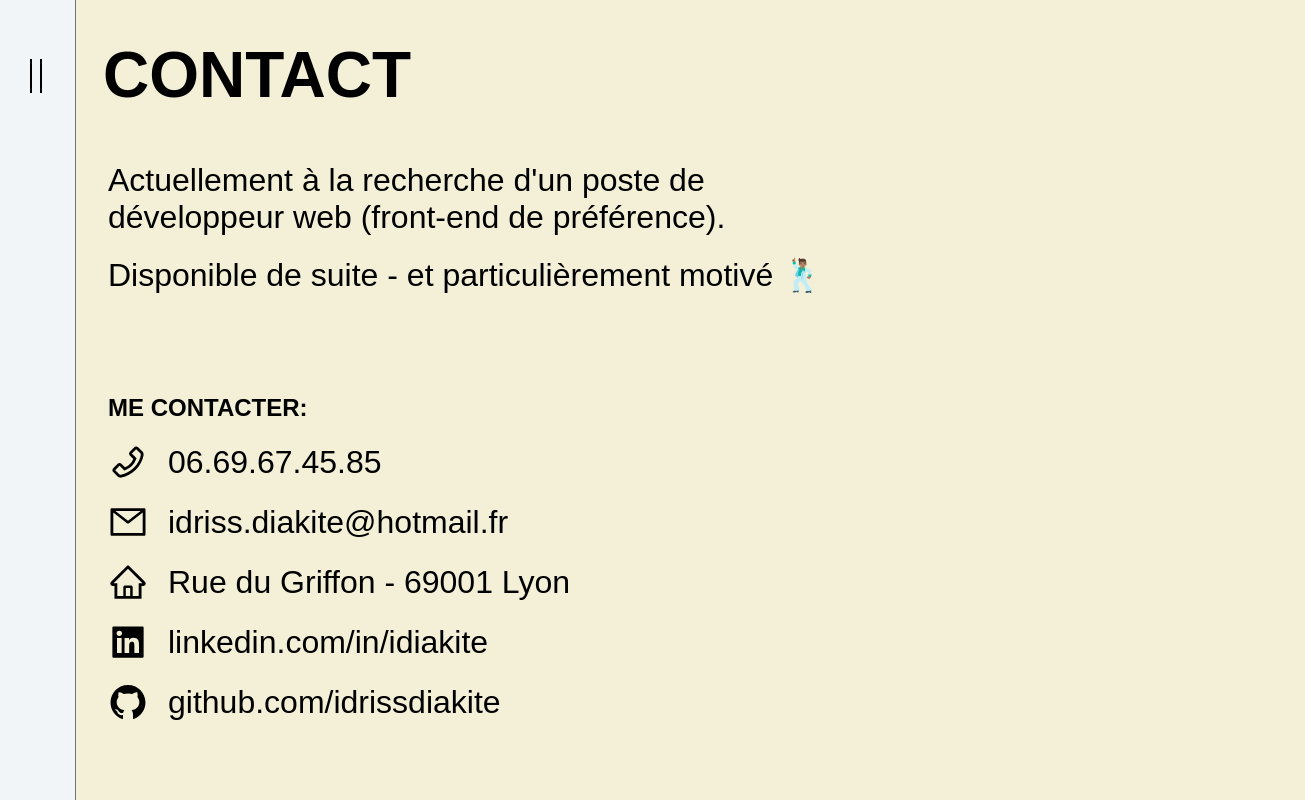
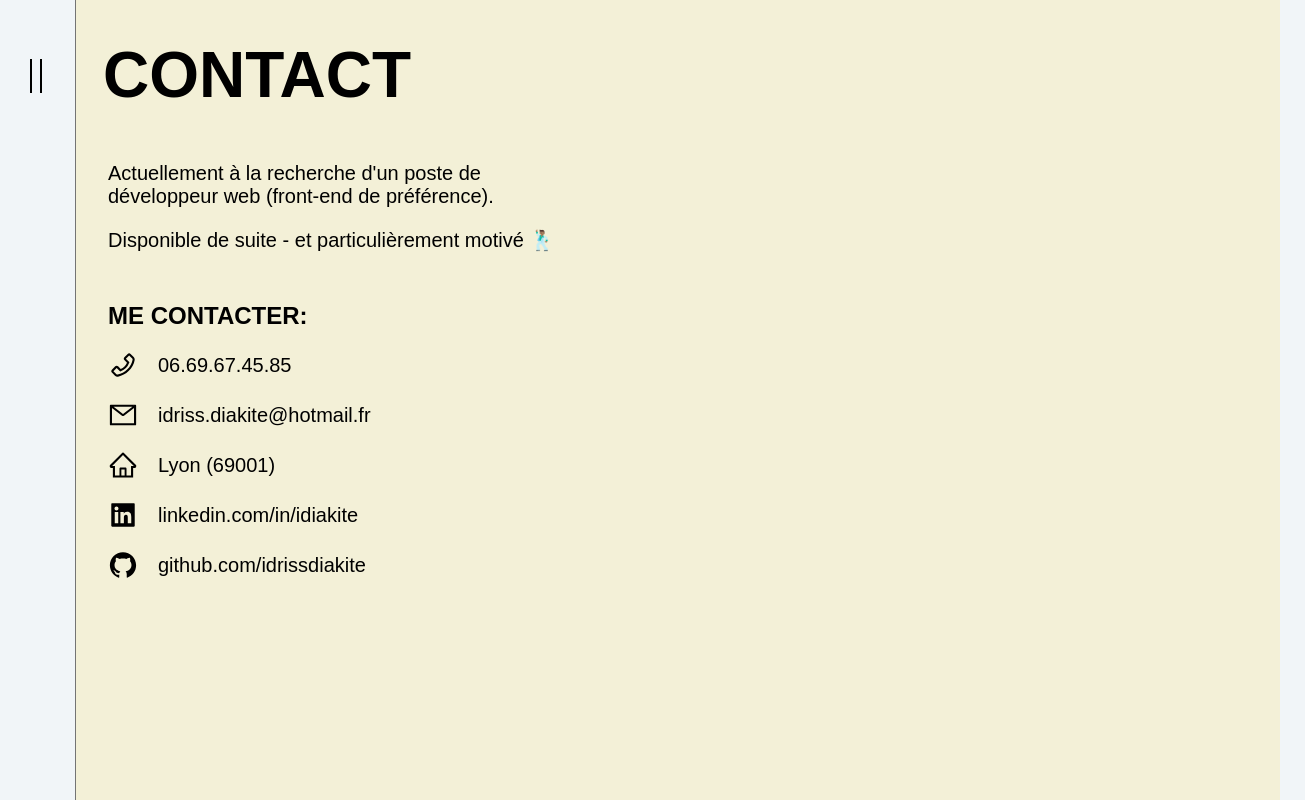
Before and after one commit to idrissdiakite/portfolio-react, a React (Create React App) app: page /contact in a window 1280 px wide. Shown: the whole page, 1305 px wide, since content can reach past the window. Built offline with nearby package versions, Linux system fonts and the light colour scheme; a web font is replaced by a local one.

Commit message:
button display + responsive

```diff
--- a/src/components/Button/style.scss
+++ b/src/components/Button/style.scss
@@ -6,7 +6,7 @@
     justify-content: center;
     position: absolute;
     right: 4vw;
-    bottom: 2vh;
+    bottom: 3vh;
     z-index: 15;
 
     color: $color-1;
@@ -32,6 +32,6 @@
 
 @media screen and (min-width: 768px) {
     .button { // on affiche le bouton en bas uniquement à partir de 768px
-        // display: none;
+        display: none;
     }
   }
--- a/src/components/Menu/MenuContent/style.scss
+++ b/src/components/Menu/MenuContent/style.scss
@@ -30,7 +30,7 @@
 
     .menu-nav-container {
       position: relative;
-      left: 130px;
+      left: 100px;
       top: 120px;
       overflow: hidden;
       width: 100vw;
@@ -85,15 +85,15 @@
   .menu-holder {
     .menu-inside {
       .menu-nav-container {
-        left: 220px;
-        top: 110px;
+        left: 180px;
+        top: 180px;
         width: calc(90vw - 260px);
       }
       .nav-links {
         li {
           margin-bottom: 10px;
           a {
-            font-size: 4rem;
+            font-size: 4.25rem;
           }
         }
       }
@@ -115,7 +115,7 @@
   .menu-holder {
     .menu-inside {
       .menu-nav-container {
-        top: 120px;
+        top: 180px;
       }
       .nav-links {
         li a {
--- a/src/pages/Contact/index.jsx
+++ b/src/pages/Contact/index.jsx
@@ -5,6 +5,7 @@ import MenuManager from "../../components/Menu/MenuManager";
 import { AiOutlineMail, AiOutlinePhone, AiOutlineHome, AiFillLinkedin, AiFillGithub } from "react-icons/ai";
 
 import "./style.scss";
+import Button from "../../components/Button";
 
 const Contact = () => {
   return (
@@ -35,7 +36,7 @@ const Contact = () => {
 
               <li>
                 <AiOutlineHome className="icon"/>
-                <span>Rue du Griffon - 69001 Lyon</span>
+                <span>Lyon (69001)</span>
               </li>
 
               <li>
@@ -51,6 +52,7 @@ const Contact = () => {
           </div>
         </div>
       </section>
+      <Button />
     </MenuManager>
   );
 };
--- a/src/pages/Contact/style.scss
+++ b/src/pages/Contact/style.scss
@@ -4,27 +4,29 @@
   background-color: $bg-2;
 
   .main-container {
-    width: 85%;
+    width: 99%;
 
     p,
     a,
     span {
-      font-size: 2rem;
+      font-size: 1.25rem;
       font-weight: 200;
-      cursor: pointer;
     }
     p {
       margin-bottom: 20px;
     }
+    span {
+      cursor: pointer;
+    }
 
     .contact-container {
-      margin-top: 100px;
+      margin-top: 50px;
       ul li {
         display: flex;
         align-items: center;
         margin-top: 20px;
         .icon {
-          font-size: 40px;
+          font-size: 30px;
           margin-right: 20px;
         }
         a {
@@ -45,7 +47,23 @@
 }
 
 @media screen and (min-width: 768px) {
-        .main-container {
-            width: 65%;
-        }
+  .main-container {
+    width: 65%;
+
+    p,
+    a,
+    span {
+      font-size: 2rem;
+    }
+    p {
+      margin-bottom: 20px;
+    }
+    .contact-container {
+      margin-top: 100px;
+      .icon {
+        font-size: 40px;
+        margin-right: 20px;
+      }
+    }
+  }
 }
--- a/src/styles/_settings.scss
+++ b/src/styles/_settings.scss
@@ -50,7 +50,8 @@ h1, h2, h3, h4, h5 {
 
 section {
   position: relative;
-  width: calc(100vw - 50px);
+  padding: 0 1.5rem;
+  // width: calc(100vw - 50px);
   min-height: 100vh;
   margin: 0 auto;
 
```
